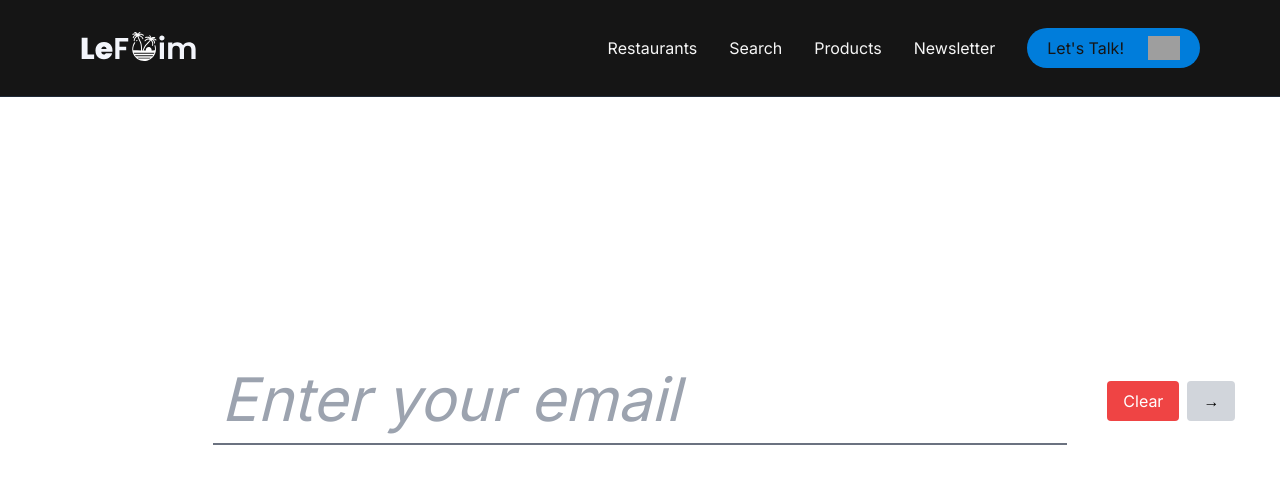
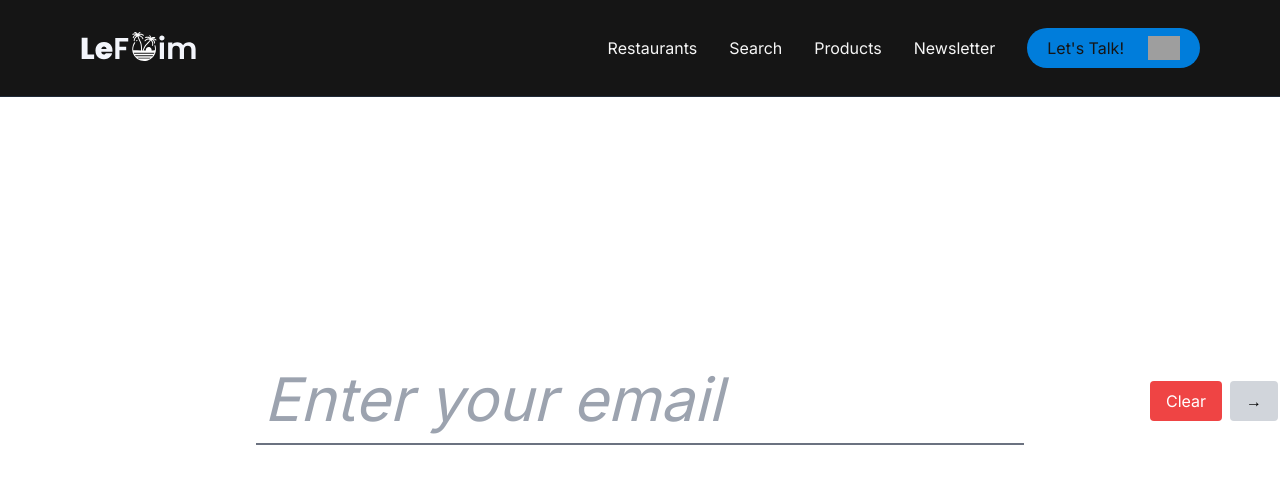
Before and after one commit to lucasjolibois54/sundown-boulevard, a Next.js app: page /search in a window 1280 px wide. Shown: the top 484 px of the page. Built offline with nearby package versions, Linux system fonts and the light colour scheme; grey boxes are pictures that could not be loaded.

Commit message:
Update page.js

```diff
--- a/app/(pages)/search/page.js
+++ b/app/(pages)/search/page.js
@@ -37,7 +37,7 @@ export default function Search() {
 
   return (
     <>
-      <main className="absolute top-1/2 left-1/2 transform -translate-x-1/2 -translate-y-1/2 w-screen">
+      <main className="max-w-6xl mx-auto absolute top-1/2 left-1/2 transform -translate-x-1/2 -translate-y-1/2 w-screen">
         <div className="w-4/6 mx-auto">
           <div className="flex items-center border-b-2 border-gray-500">
             <input
```
